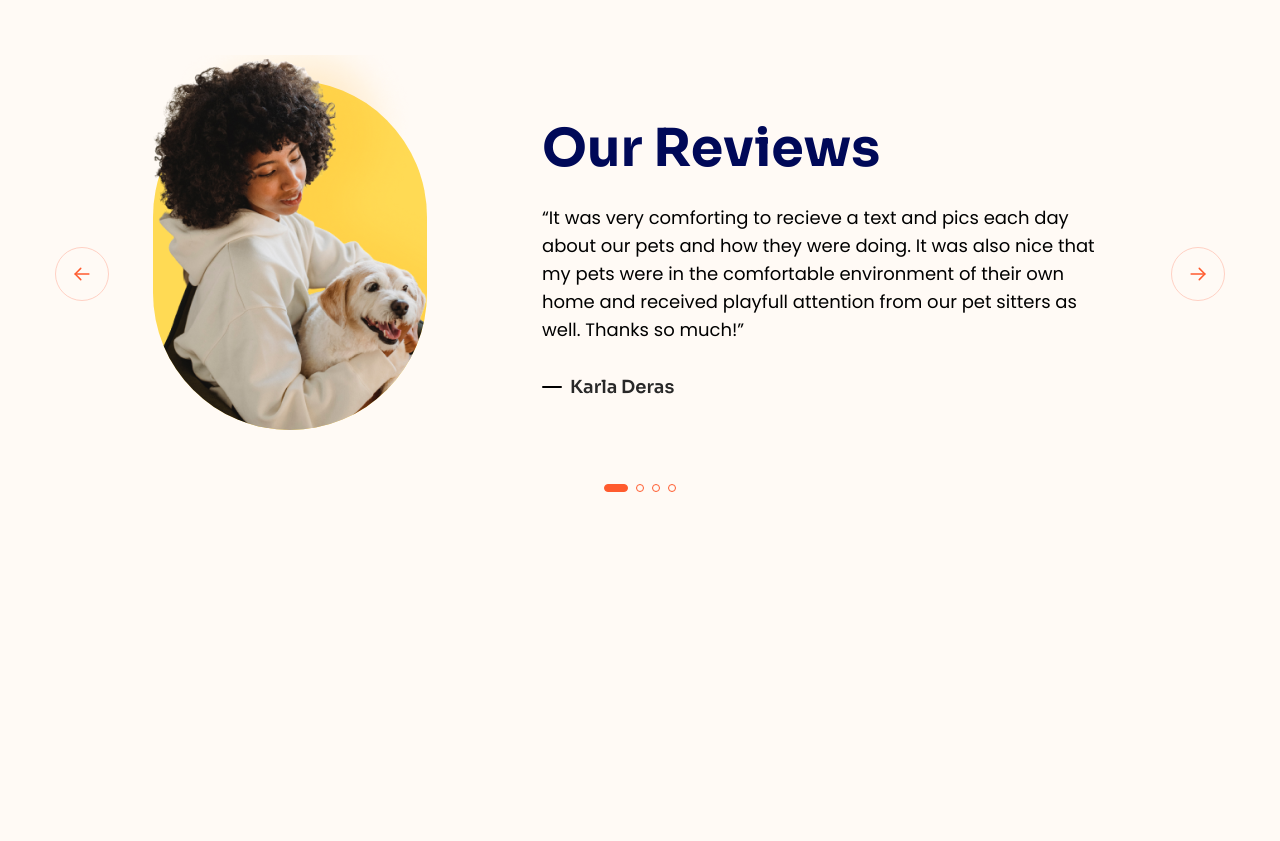
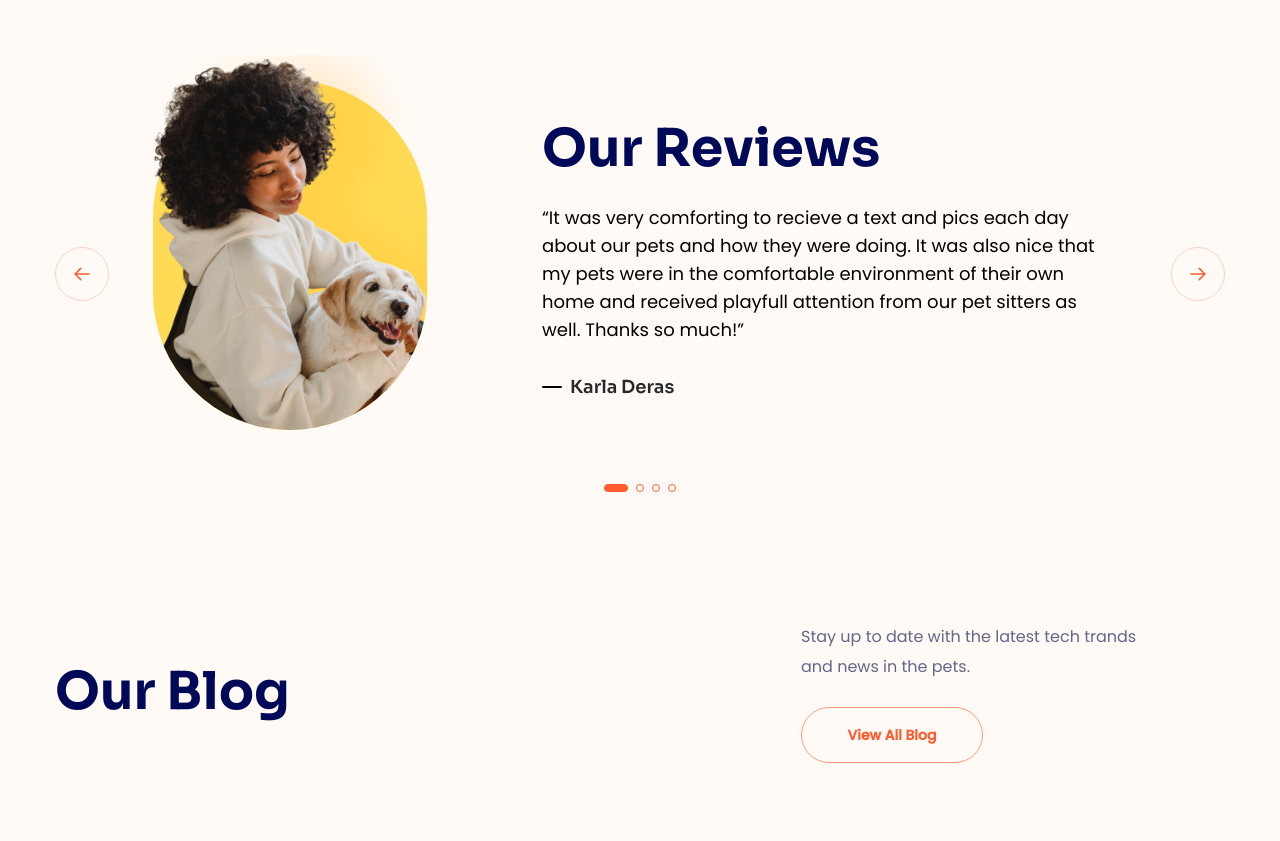
Before and after one commit to hungmanh02/htmlcss-04, a plain HTML site: page index.html in a window 1280 px wide. Shown: the part 5161-6002 px from the top of the page. Before the commit the page ends 5841 px from the top, so only its background shows below. Drawn offline with Linux system fonts and the light colour scheme.

Commit message:
blog top

```diff
--- a/assets/css/styles.css
+++ b/assets/css/styles.css
@@ -965,3 +965,26 @@ button {
   background: #ff5b2e;
 }
 /* End Review */
+/* Start Blog */
+.blog {
+  padding: 78px 0;
+}
+.blog__top {
+  display: flex;
+  justify-content: space-between;
+  align-items: center;
+}
+.blog__info {
+  width: 350px;
+  margin-right: 74px;
+}
+.blog__desc {
+  margin-top: 0;
+}
+.blog__cta {
+  min-width: 182px;
+  margin-top: 24px;
+  border: 1px solid rgba(255, 91, 46, 0.6);
+  color: #ff5b2e;
+}
+/* End Blog */
--- a/index.html
+++ b/index.html
@@ -790,8 +790,23 @@
           </div>
         </div>
       </section>
-
       <!-- Review -->
+      <!-- Blog -->
+      <section class="blog">
+        <div class="container">
+          <div class="blog__top">
+            <h2 class="section-heading">Our Blog</h2>
+            <div class="blog__info">
+              <p class="section-desc blog__desc">
+                Stay up to date with the latest tech trands and news in the
+                pets.
+              </p>
+              <a href="#" class="btn blog__cta">View All Blog</a>
+            </div>
+          </div>
+        </div>
+      </section>
+      <!-- Blog -->
     </main>
   </body>
 </html>
```
